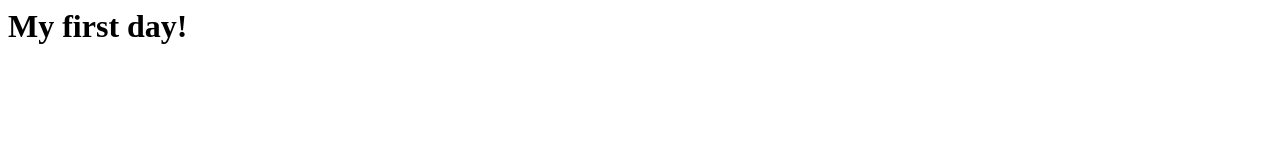
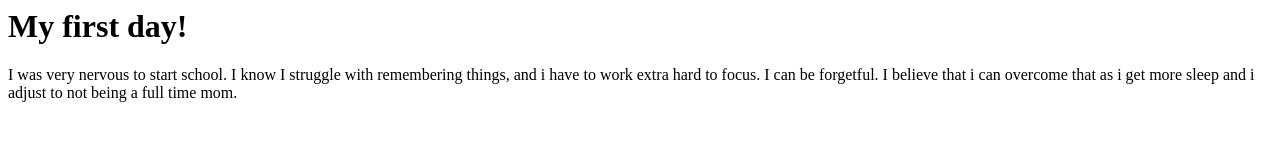
Before and after one commit to evarozsa3/Journal, a plain HTML site: page index.html in a window 1280 px wide. Drawn offline with Linux system fonts and the light colour scheme.

Commit message:
first entry

```diff
--- a/index.html
+++ b/index.html
@@ -8,6 +8,9 @@
 
 <body>
   <h1>My first day!</h1>
+  I was very nervous to start school. I know I struggle with remembering things, and i have to work extra hard to focus.
+
+  I can be forgetful. I believe that i can overcome that as i get more sleep and i adjust to not being a full time mom.
 
 </body>
 
```
